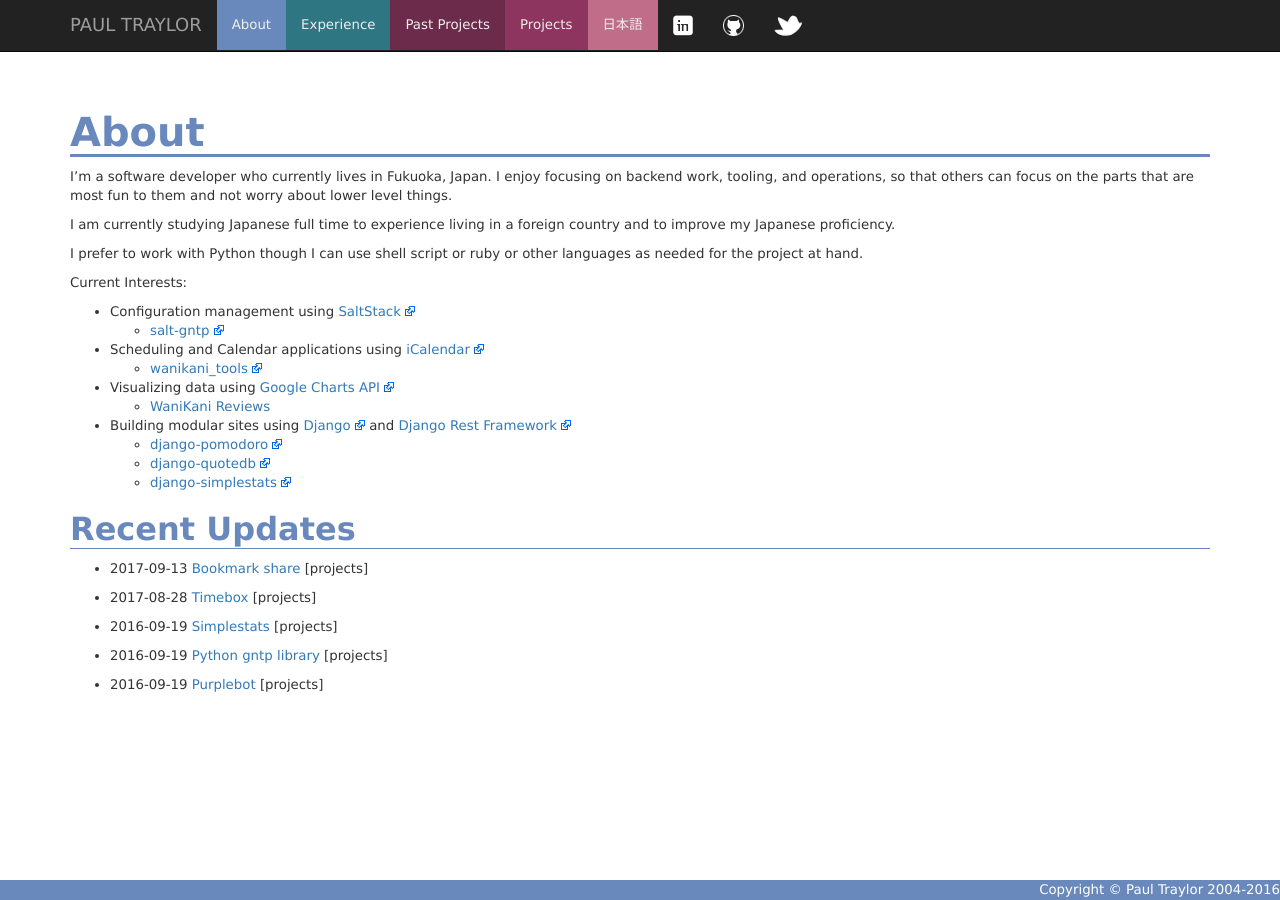
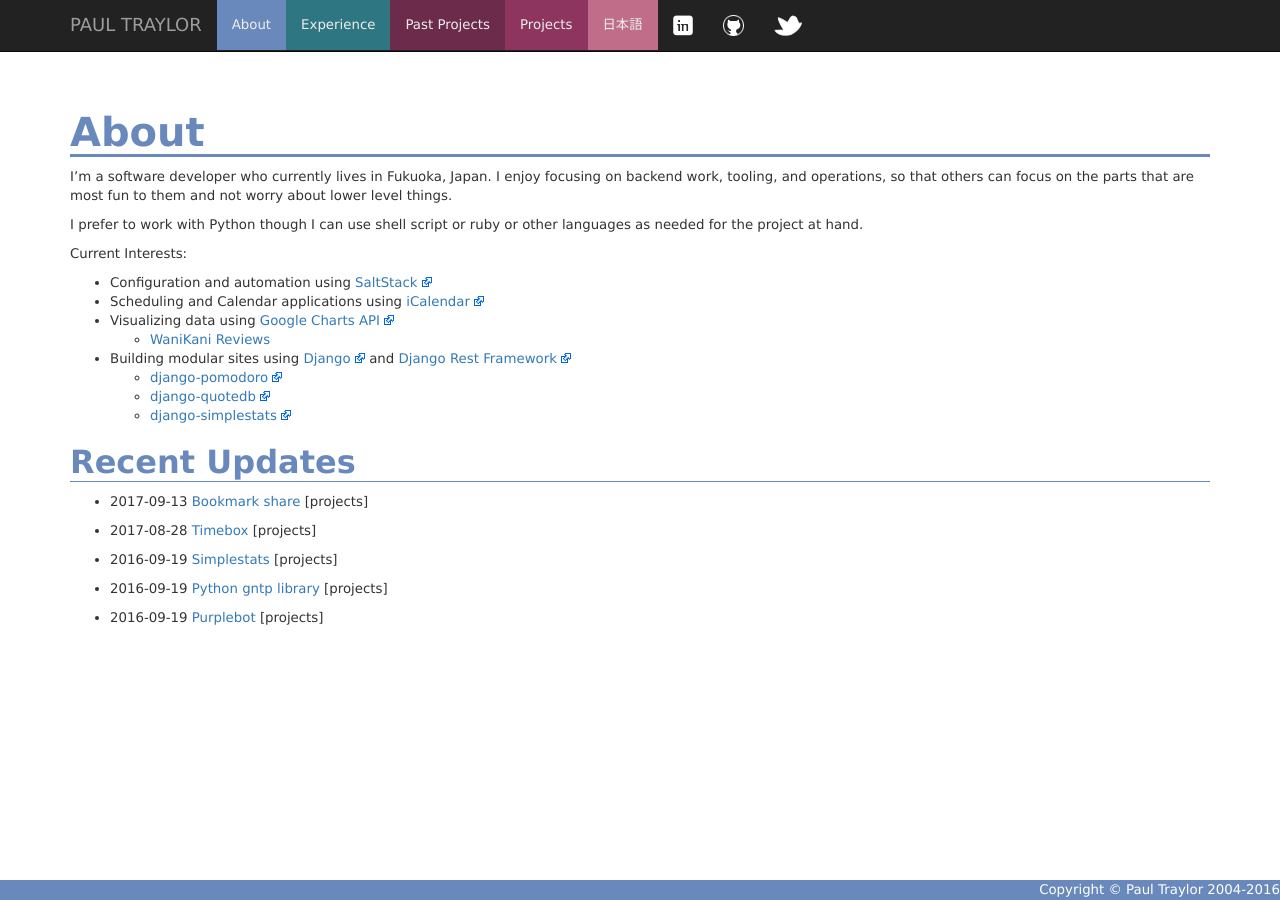
Before and after one commit to kfdm/paultraylor.net, a Jekyll site: the page built from index.md, in a window 1280 px wide. Built offline with Jekyll 4.4.1, drawn with Linux system fonts in a browser that asks for light colours; nearby versions of some CDN libraries; our own code applies the rules of GitHub Pages for plain Markdown files.

Commit message:
Update home page

```diff
--- a/index.md
+++ b/index.md
@@ -7,18 +7,13 @@ I'm a software developer who currently lives in Fukuoka, Japan. I enjoy focusing
 on backend work, tooling, and operations, so that others can focus on the parts
 that are most fun to them and not worry about lower level things.
 
-I am currently studying Japanese full time to experience living in a foreign
-country and to improve my Japanese proficiency.
-
 I prefer to work with Python though I can use shell script or ruby or other
 languages as needed for the project at hand.
 
 Current Interests:
 
-* Configuration management using [SaltStack](https://github.com/saltstack/salt)
-  * [salt-gntp](https://github.com/kfdm/salt-gntp)
+* Configuration and automation using [SaltStack](https://github.com/saltstack/salt)
 * Scheduling and Calendar applications using [iCalendar](https://github.com/collective/icalendar)
-  * [wanikani_tools](https://github.com/kfdm/wanikani-tools)
 * Visualizing data using [Google Charts API](https://developers.google.com/chart/)
   * [WaniKani Reviews]({% post_url 2015-05-08-wanikani-charts %})
 * Building modular sites using [Django](https://www.djangoproject.com/) and [Django Rest Framework](http://www.django-rest-framework.org/)
```
